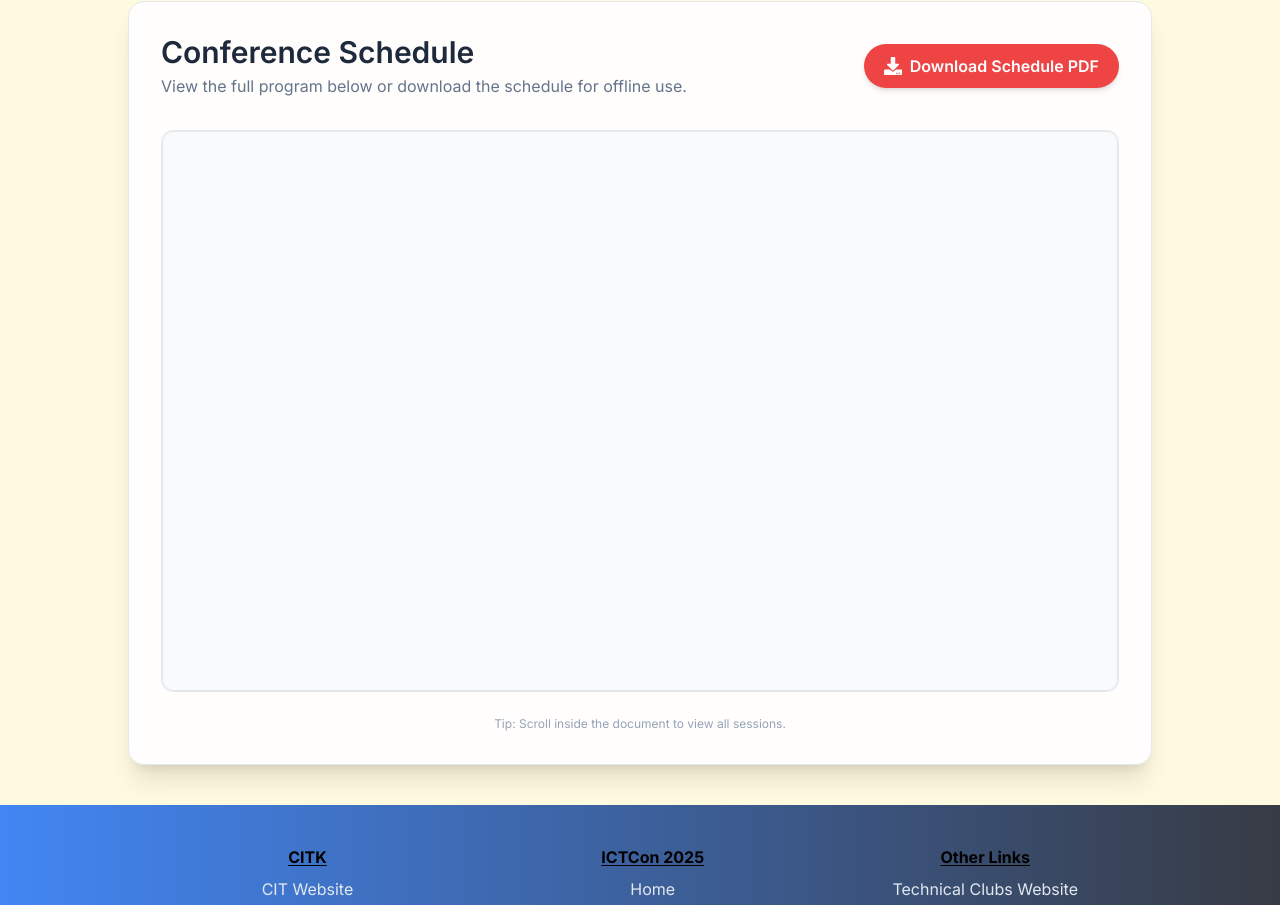
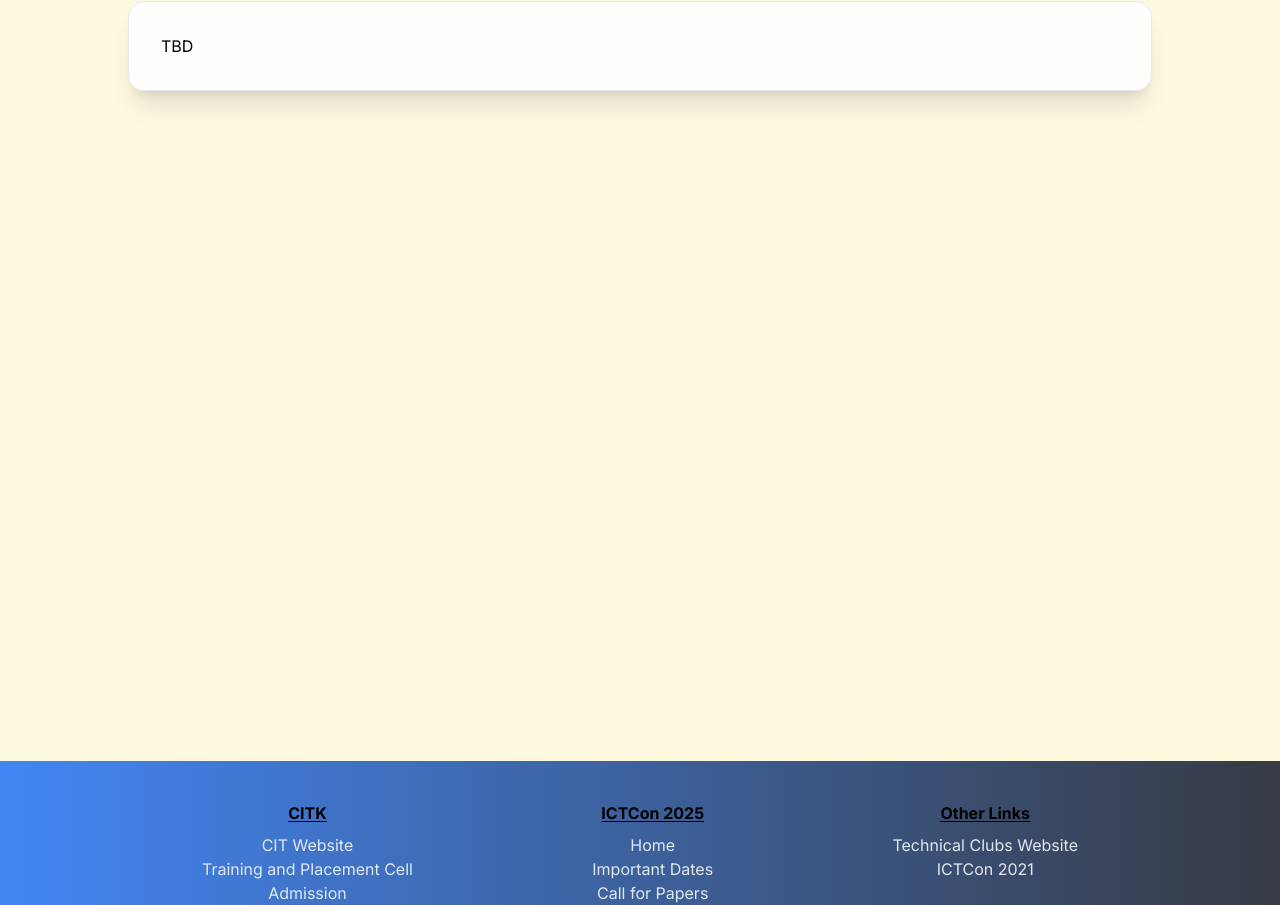
Before and after one commit to ictcon-cit/ictcon_2026, a Next.js app: page /schedule in a window 1280 px wide. Shown: the part 311-1216 px from the top of the page. Built offline with nearby package versions, Linux system fonts and the light colour scheme.

Commit message:
Added scheldule changes

```diff
--- a/src/app/schedule/page.tsx
+++ b/src/app/schedule/page.tsx
@@ -12,8 +12,9 @@ const SubmissionPage = () => {
 
             {/* Card */}
             <div className="bg-white/90 rounded-2xl shadow-xl border border-slate-200 p-6 md:p-8 flex flex-col gap-6">
+              <h1>TBD</h1>
               {/* Header + Download button */}
-              <div className="flex flex-col md:flex-row md:items-center md:justify-between gap-4">
+             {/* <div className="flex flex-col md:flex-row md:items-center md:justify-between gap-4">
                 <div>
                   <h1 className="text-2xl md:text-3xl font-semibold text-slate-800">
                     Conference Schedule
@@ -34,18 +35,18 @@ const SubmissionPage = () => {
               </div>
 
              {/* PDF preview */}
-              <div className="mt-2 rounded-xl overflow-hidden border border-slate-200 bg-slate-50">
+             { /* <div className="mt-2 rounded-xl overflow-hidden border border-slate-200 bg-slate-50">
               <iframe
                   src="/Program_schedule_1__.pdf#toolbar=0&navpanes=0&scrollbar=0"
                   title="Schedule PDF"
                   className="w-full h-[70vh] rounded-xl border"
               ></iframe>
 
-              </div>
+              </div> */}
 
-              <p className="text-xs text-center text-slate-400">
+           {/*<p className="text-xs text-center text-slate-400">
                 Tip: Scroll inside the document to view all sessions.
-              </p>
+              </p> */}
             </div>
           </div>
         </main>
```
Lines whose indentation alone changed are shown as unchanged.
